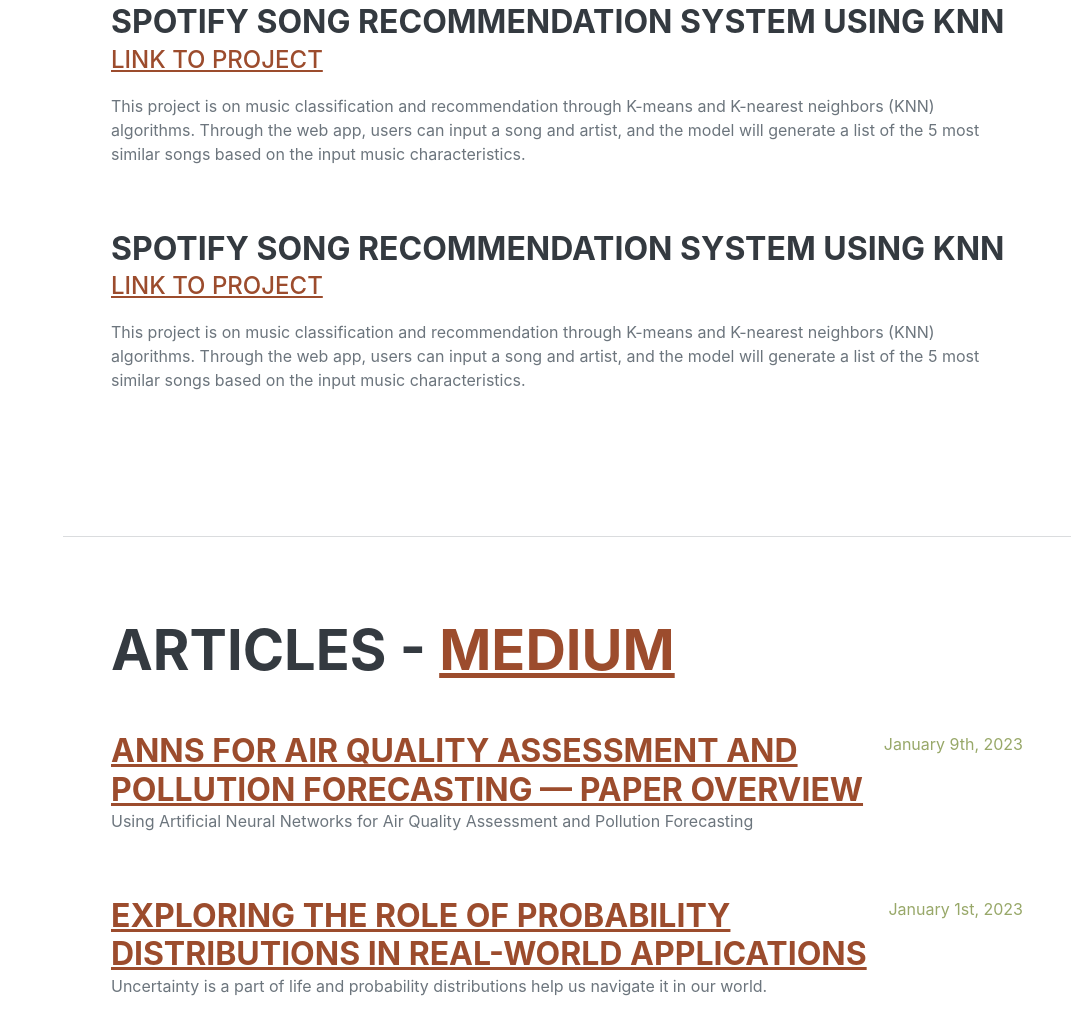
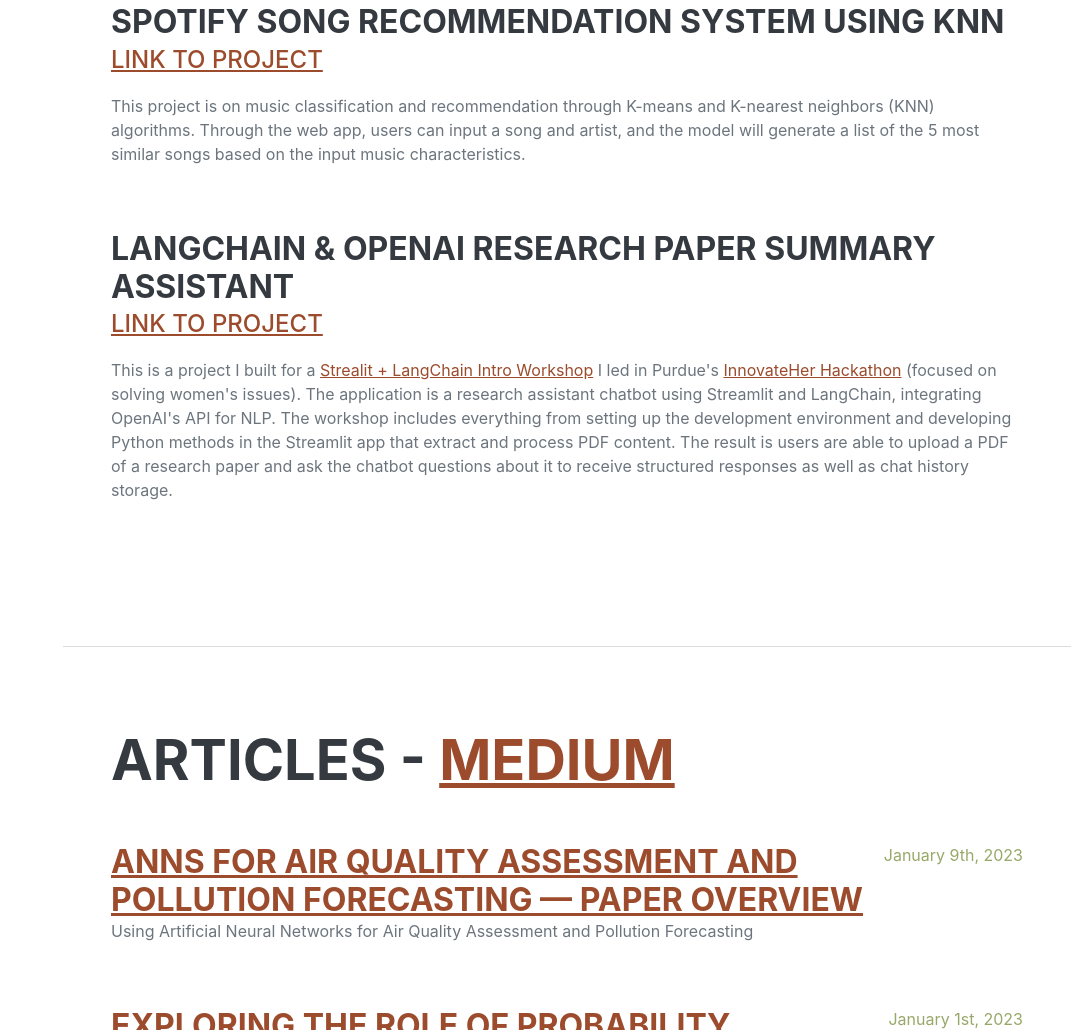
Before and after one commit to sloth-mom/gwendolynmae, a plain HTML site: page index.html in a window 1280 px wide. Shown: the part 3366-4396 px from the top of the page, without its empty margins (209-1280 px from the left). Drawn offline with nearby package versions, Linux system fonts and the light colour scheme; a web font is replaced by a local one.

Commit message:
Update index.html

```diff
--- a/index.html
+++ b/index.html
@@ -149,9 +149,9 @@
                     </div>
                     <div class="d-flex flex-column flex-md-row justify-content-between mb-5">
                         <div class="flex-grow-1">
-                            <h3 class="mb-0">Spotify Song Recommendation System Using KNN</h3>
-                            <div class="subheading mb-3"><a href="https://sameehaafr-knnmusic.streamlit.app/">Link to Project</a></div>
-                            <p>This project is on music classification and recommendation through K-means and K-nearest neighbors (KNN) algorithms. Through the web app, users can input a song and artist, and the model will generate a list of the 5 most similar songs based on the input music characteristics.
+                            <h3 class="mb-0">LangChain & OpenAI Research Paper Summary Assistant</h3>
+                            <div class="subheading mb-3"><a href="https://research-workshop-final-7fcsjeiuy9kzcsnyektuxu.streamlit.app/">Link to Project</a></div>
+                            <p>This is a project I built for a <a href="https://sameehaafr.notion.site/Streamlit-Langchain-Workshop-79c6068ed068418c891901a824838475">Strealit + LangChain Intro Workshop</a> I led in Purdue's <a href="https://innovateher.devpost.com/">InnovateHer Hackathon</a> (focused on solving women's issues). The application is a research assistant chatbot using Streamlit and LangChain, integrating OpenAI's API for NLP. The workshop includes everything from setting up the development environment and developing Python methods in the Streamlit app that extract and process PDF content. The result is users are able to upload a PDF of a research paper and ask the chatbot questions about it to receive structured responses as well as chat history storage.
                             </p>
                         </div>
                     </div>
```
